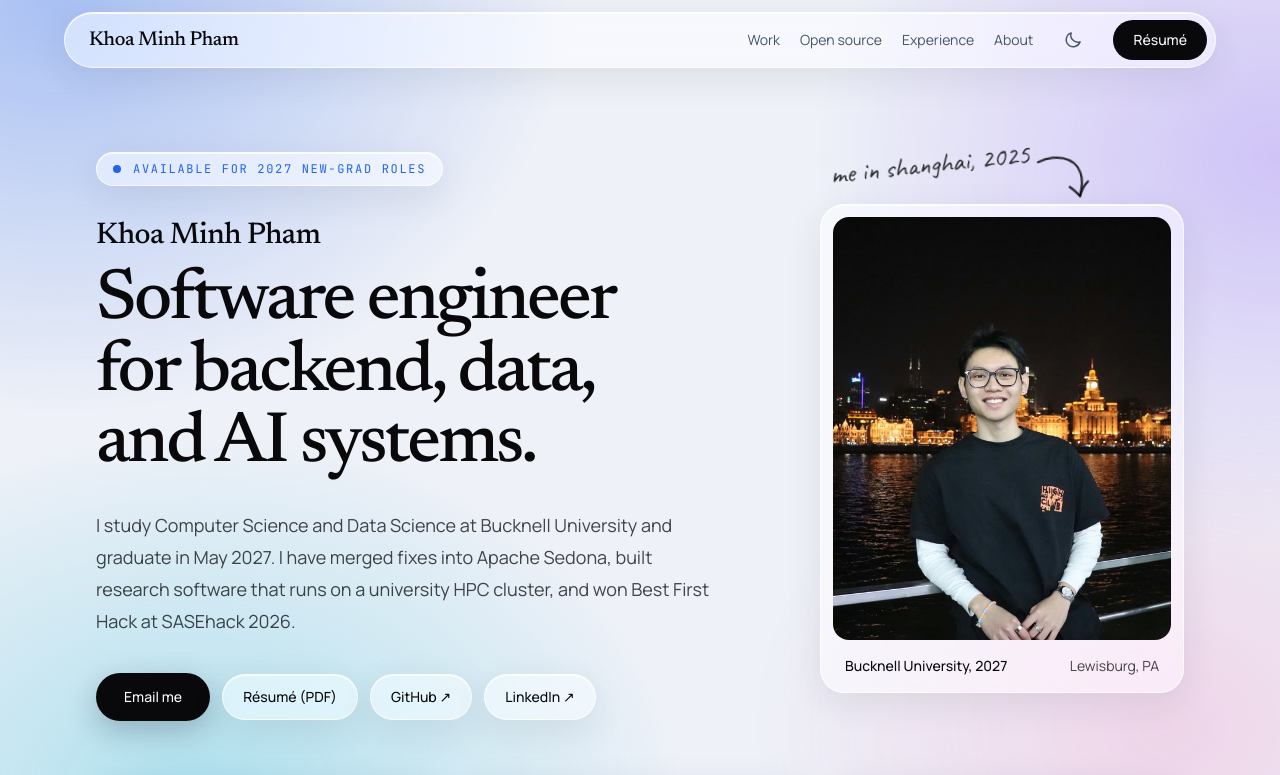
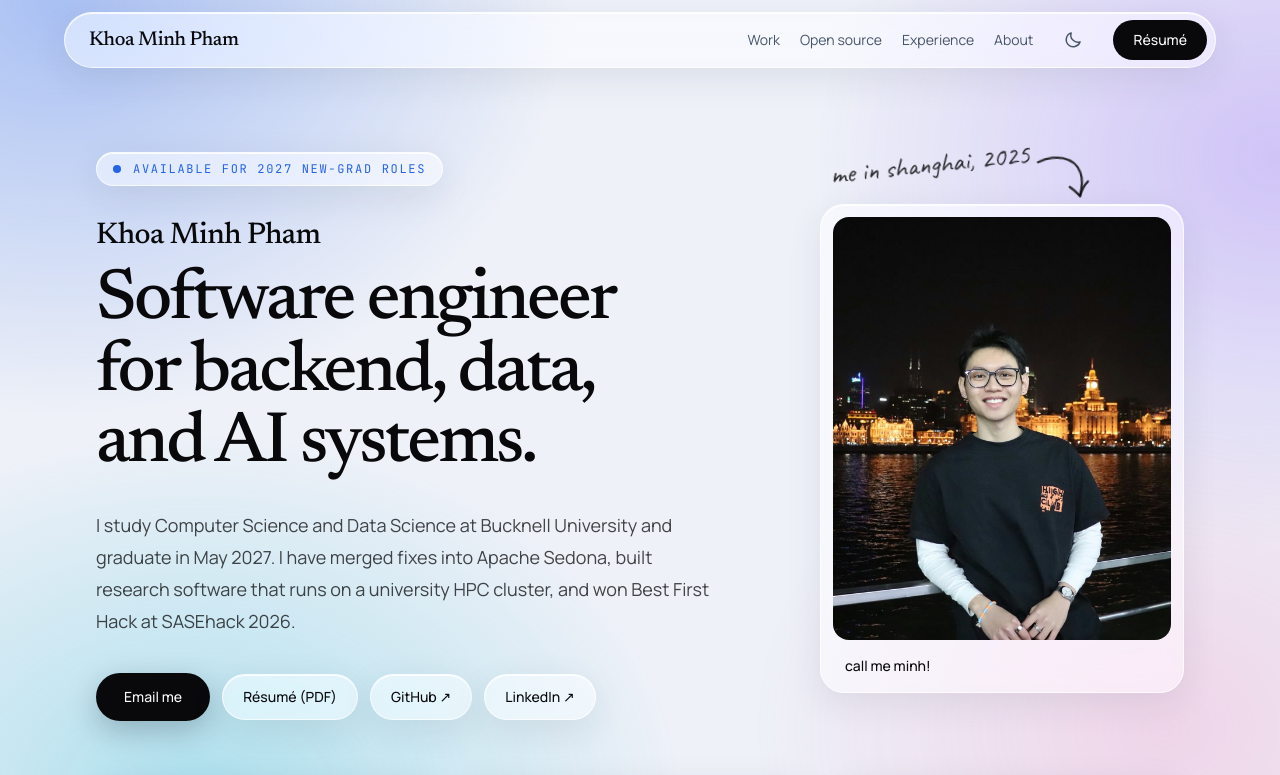
Before and after one commit to minhpham1810/minhpham1810.github.io, a Next.js app: page / in a window 1280 px wide. Shown: the top 775 px of the page. Built offline with nearby package versions, Linux system fonts and the light colour scheme.

Commit message:
Update figcaption text to personalize content

```diff
--- a/app/page.tsx
+++ b/app/page.tsx
@@ -138,9 +138,8 @@ export default function Home() {
               height={724}
               className="aspect-[4/5] w-full rounded-2xl object-cover"
             />
-            <figcaption className="flex items-center justify-between gap-4 px-3 pb-1 pt-4 text-sm">
-              <span className="font-medium">Bucknell University, 2027</span>
-              <span className="text-ink/75">Lewisburg, PA</span>
+            <figcaption className="px-3 pb-1 pt-4 text-sm font-medium">
+              call me minh!
             </figcaption>
             </figure>
           </div>
```
